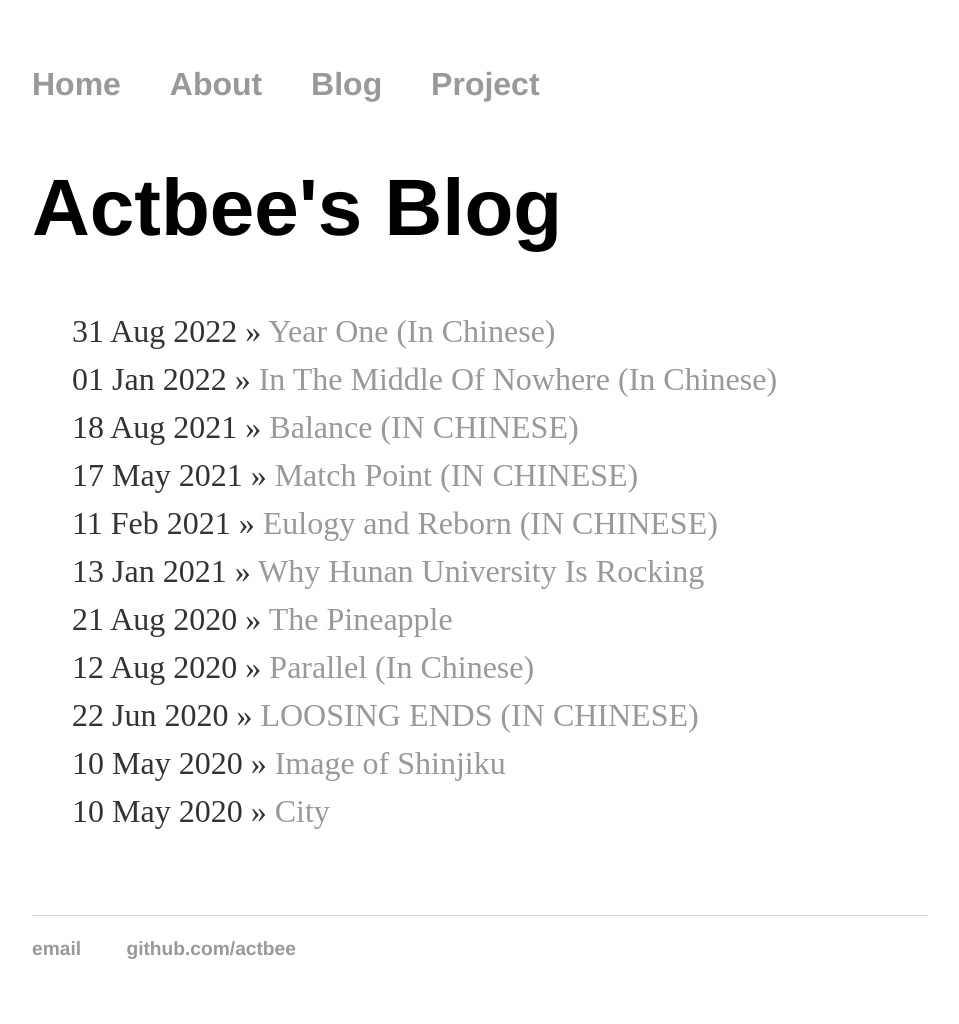
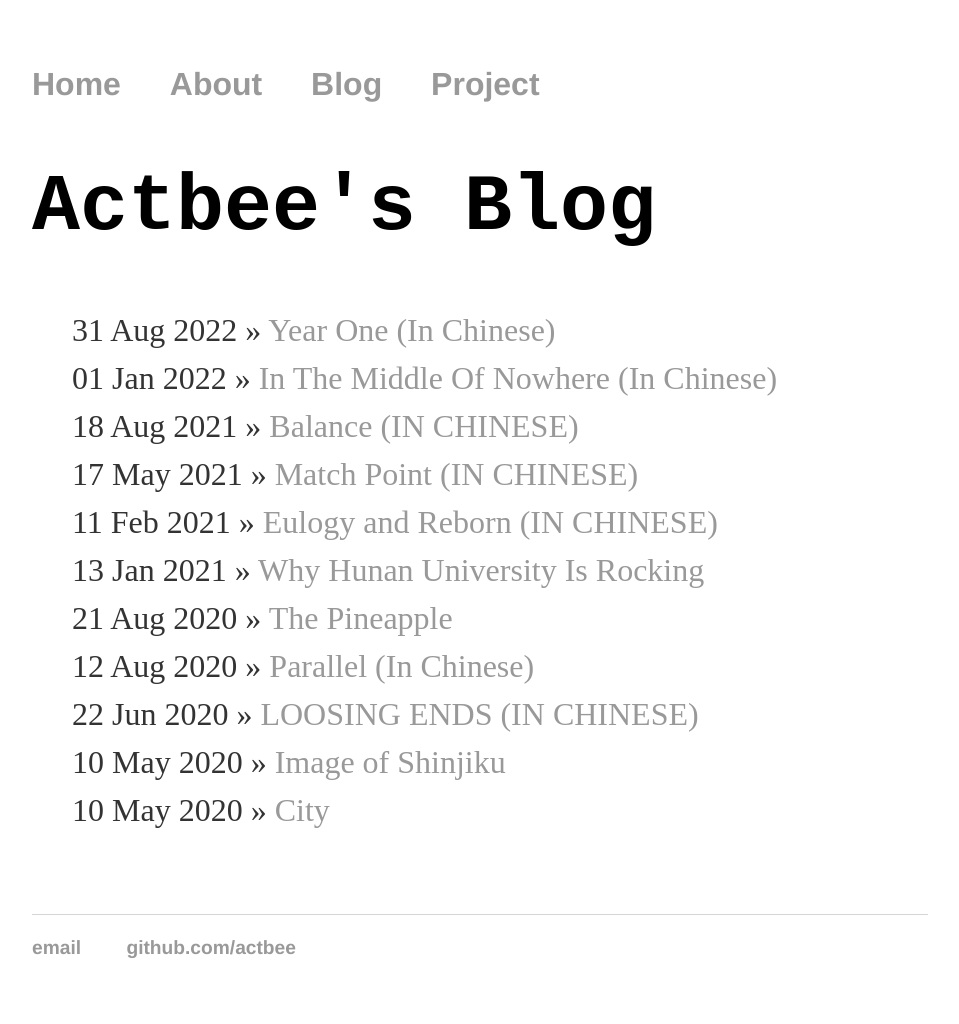
Before and after one commit to actbee/actbee.github.io, a Jekyll site: the page built from blog/index.html, in a window 1280 px wide. Shown: the whole page, without its empty margins (160-1119 px from the left). Built offline with Jekyll 4.4.1, drawn with Linux system fonts in a browser that asks for light colours; a script that is not in the unit is left out.

```diff
--- a/css/main.css
+++ b/css/main.css
@@ -5,7 +5,8 @@
 
 p, ul { font-size: 2em; line-height: 1.5em; color: #333; }
 
-h1, h2, h3, h4 { font-family: 'Helvetica', 'Arial', 'Sans-Serif'; }
+h1 {font-family: 'Courier New', Courier, monospace;}
+h2, h3, h4 { font-family: 'Helvetica', 'Arial', 'Sans-Serif'; }
 h1 { font-size: 5em;  }
 h2 { font-size: 4.7em; }
 h3 { font-size: 2.3em; }
```
Also changed, not shown: index.html (+4 -3 lines).
